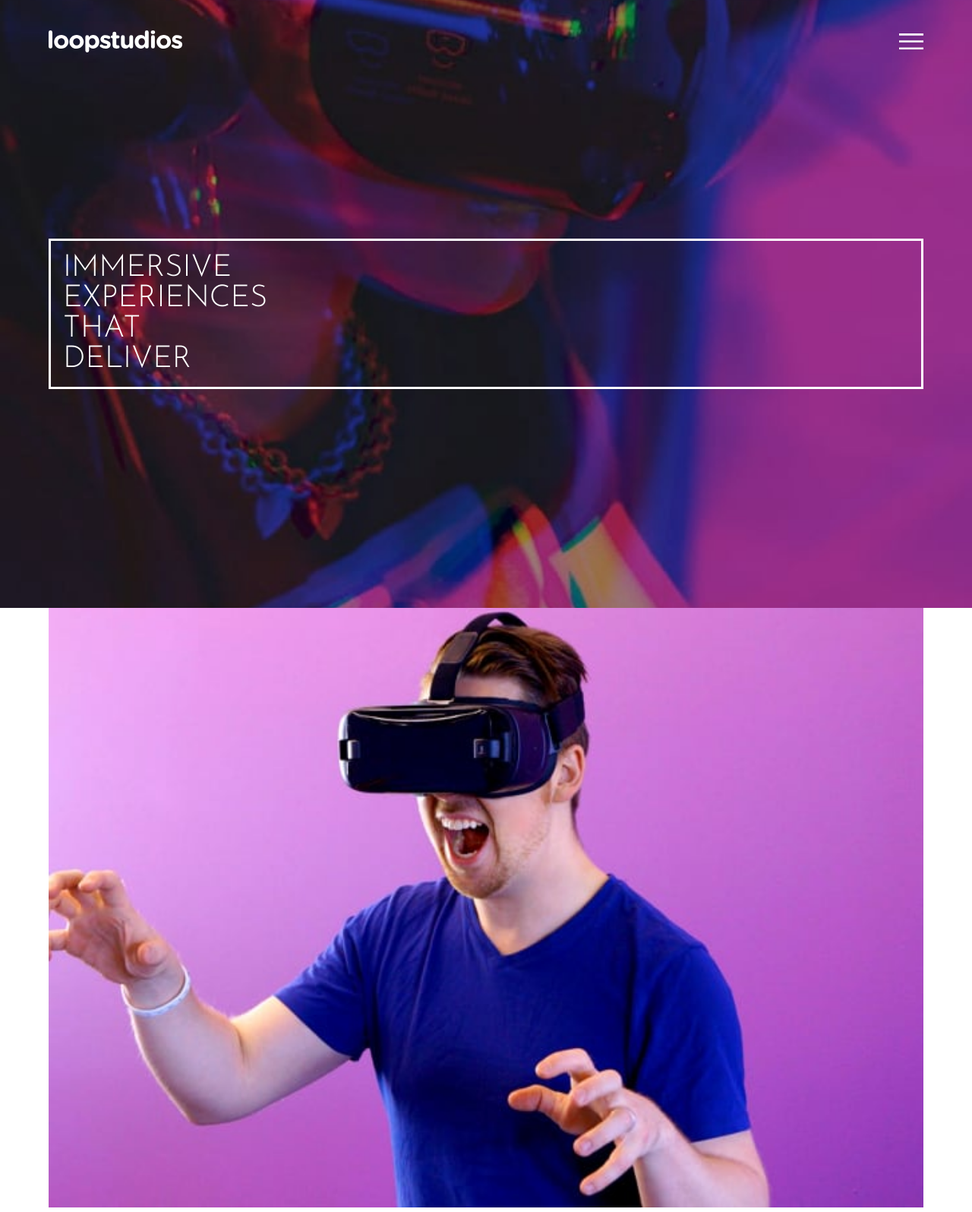
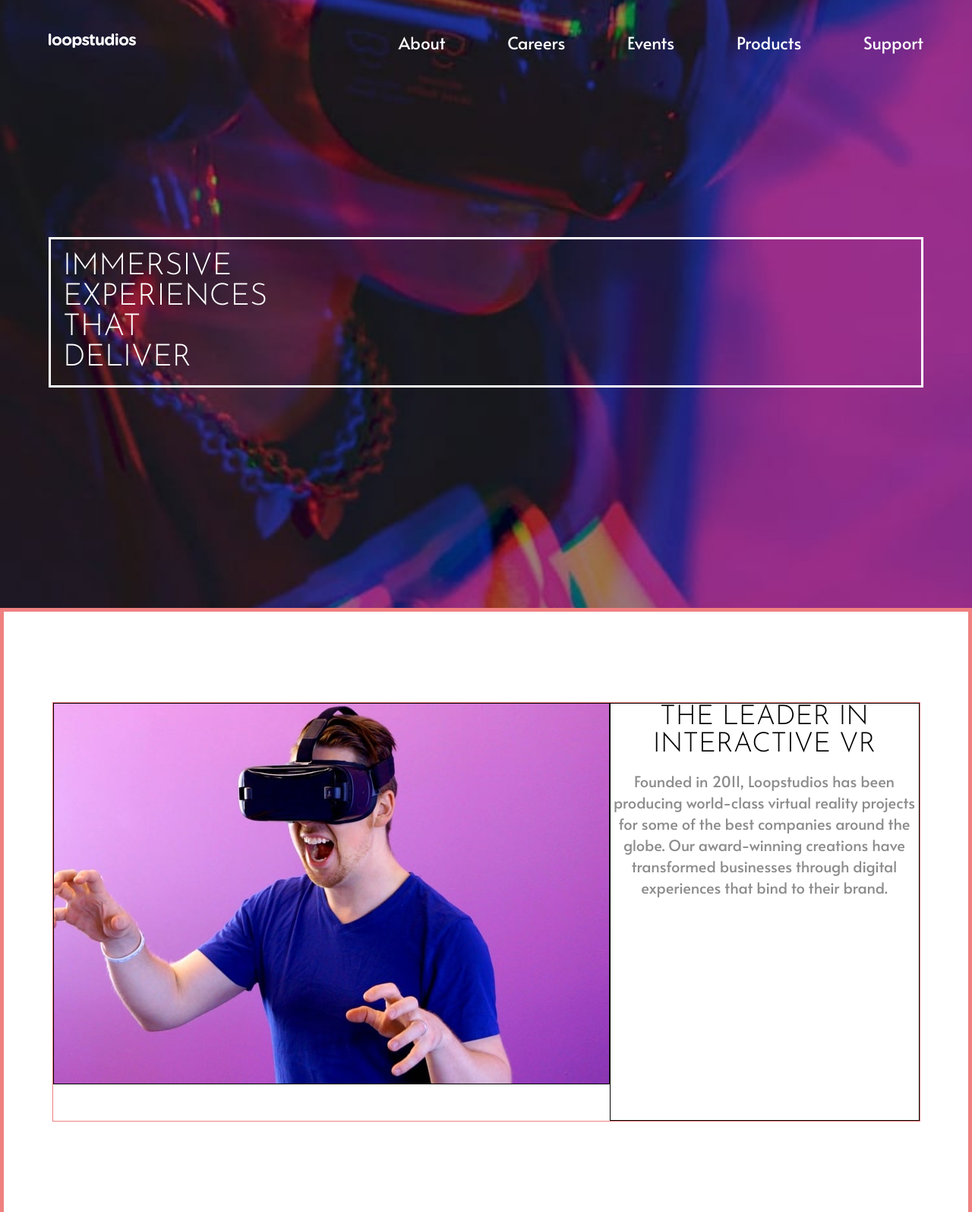
Before and after one commit to DevLomeli/Loopstudios-landing-page, a plain HTML site: page index.html in a window 1280 px wide. Shown: the top 1595 px of the page at 76% size. Drawn offline with nearby package versions, Linux system fonts and the light colour scheme.

Commit message:
header adjusted for desktop view

```diff
--- a/index.html
+++ b/index.html
@@ -21,6 +21,17 @@
   <section class="hero-section">
     <header class="header container">
       <a href="#" class="logo"><img src="./images/logo.svg" alt="loopstudios logo"></a>
+
+      <nav class="nav mb-3">
+        <ul>
+          <li>About</li>
+          <li>Careers</li>
+          <li>Events</li>
+          <li>Products</li>
+          <li>Support</li>
+        </ul>
+      </nav>
+
       <a href="#" class="hamburgerMenuIcon"><img src="./images/icon-hamburger.svg" alt="hamburger menu icon"></a>
     </header>
     <main class="container">
@@ -30,6 +41,8 @@
 
     </main>
   </section>
+
+
 
   <section class="mobileMenu">
     <div class="container">
@@ -73,7 +86,11 @@
 
   <section id="about" class="info-section">
     <div class="container">
-      <img class="mb-3" data-aos="fade-left" src="./images/mobile/image-interactive.jpg" alt="interactive image">
+
+      <img class="mb-3 image--mobile" data-aos="fade-left" src="./images/mobile/image-interactive.jpg"
+        alt="interactive image">
+      <img class="mb-3 image--desktop" data-aos="fade-left" src="./images/desktop/image-interactive.jpg"
+        alt="interactive image">
 
       <article class="info-section__text" data-aos="fade-left">
         <h2 class="mb-1">The leader in interactive VR</h2>
--- a/styles/_component.scss
+++ b/styles/_component.scss
@@ -22,6 +22,10 @@
     max-width: 100%;
     width: 100%;
   }
+
+  @media screen and (min-width: 769px) {
+    display: none;
+  }
 }
 
 .nav {
@@ -30,6 +34,7 @@
 
     li {
       margin-bottom: 1rem;
+      cursor: pointer;
     }
 
     li:last-child {
--- a/styles/layout/_header.scss
+++ b/styles/layout/_header.scss
@@ -1,4 +1,29 @@
 .header {
   @include flex(row, space-between, center);
   padding-top: 2.5rem;
+
+  .nav {
+    display: none;
+  }
+
+  @media screen and (min-width: 769px) {
+    .logo {
+      flex: 0.1;
+    }
+
+    .nav {
+      flex: 0.6;
+      display: block;
+      margin-bottom: 0;
+
+      ul {
+        @include flex(row, space-between, center);
+        flex-wrap: wrap;
+
+        li {
+          margin-bottom: 0;
+        }
+      }
+    }
+  }
 }
--- a/styles/layout/_info-section.scss
+++ b/styles/layout/_info-section.scss
@@ -1,9 +1,38 @@
 .info-section {
+  border: 5px solid lightcoral;
   min-height: 100vh;
   height: auto;
   @include flexAlignCenter;
 
+  .image--desktop {
+    display: none;
+  }
   img {
     width: 100%;
   }
+
+  @media screen and (min-width: 769px) {
+    > div {
+      border: 1px solid lightcoral;
+      @include flex(row, center, stretch);
+
+      > * {
+        border: 1px solid black;
+      }
+
+      .image--mobile {
+        display: none;
+      }
+
+      .image--desktop {
+        display: block;
+      }
+
+      img {
+        height: 100%;
+      }
+    }
+    img {
+    }
+  }
 }
--- a/styles/layout/_projects-section.scss
+++ b/styles/layout/_projects-section.scss
@@ -37,6 +37,11 @@
   }
 
   @media screen and (min-width: 769px) {
+    padding-top: 3rem;
+    h2 {
+      margin-left: 2.5rem;
+      align-self: flex-start;
+    }
     > div {
       .button {
         display: none;
```
Also changed, not shown: styles/main.css, 1 other file.
